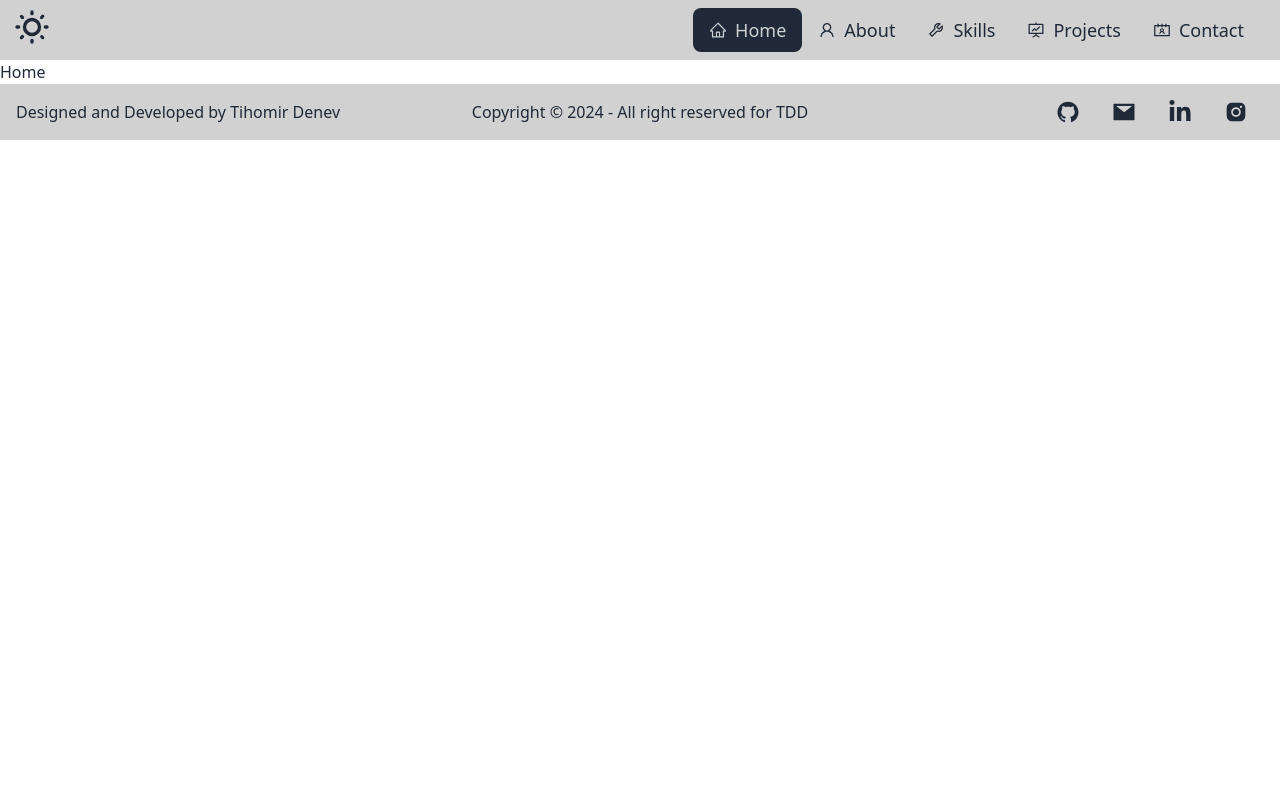
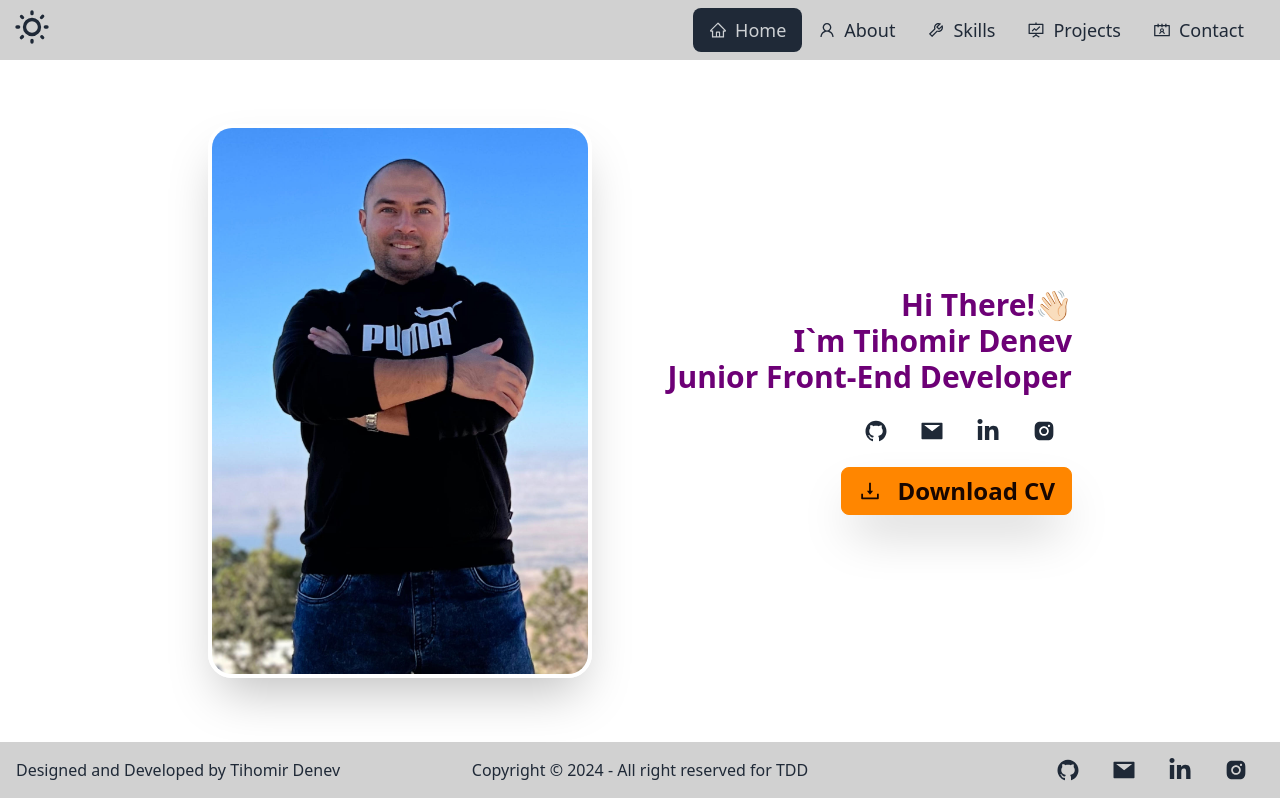
Before and after one commit to TihomirDenev/My-PortFolio, a React (Vite) app: page / in a window 1280 px wide. Built offline with nearby package versions, Linux system fonts and the light colour scheme.

Commit message:
Add content to Home page

```diff
--- a/src/views/Home/Home.jsx
+++ b/src/views/Home/Home.jsx
@@ -1,7 +1,51 @@
+import myPhoto from '../../assets/myPhoto.jpg';
+import Connect from '../../components/Connect/Connect';
+import CV from '../../assets/CV.pdf';
+import { AiOutlineDownload } from 'react-icons/ai';
+
 export default function Home() {
   return (
-    <div>
-      <h1>Home</h1>
+    <div className='flex flex-row items-center justify-between mx-52 my-16'>
+      <img
+        className='w-96 rounded-3xl border-4 border-white shadow-2xl'
+        src={myPhoto}
+        alt='avatar'
+      />
+      <div className='text-3xl flex flex-col items-end'>
+        <div className='flex'>
+          <p className='font-bold text-primary duration-300 hover:text-info'>
+            Hi There!{' '}
+          </p>
+          <span
+            className='inline-block animate-wave'
+            style={{ transformOrigin: '70% 70%' }}
+            role='img'
+            aria-labelledby='wave'
+          >
+            👋🏻
+          </span>
+        </div>
+        <p className='font-bold text-primary duration-300 hover:text-info'>
+          I`m Tihomir Denev
+        </p>
+        <p className='font-bold text-primary duration-300 hover:text-info'>
+          Junior Front-End Developer
+        </p>
+
+        <div className='my-6'>
+          <Connect />
+        </div>
+        <a
+          href={CV}
+          target='_blank'
+          rel='noopener noreferrer'
+          download='Tihomir_Denev_CV.pdf' // Specify the name for the downloaded file
+          className='btn btn-accent shadow-2xl text-2xl flex items-center'
+        >
+          <AiOutlineDownload className='mr-2' />
+          Download CV
+        </a>
+      </div>
     </div>
   );
 }
```
